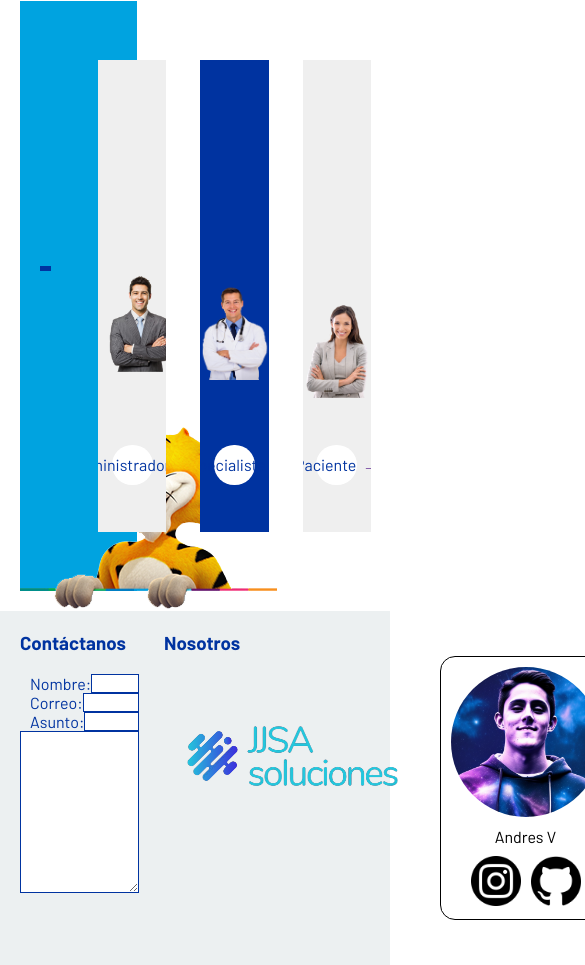
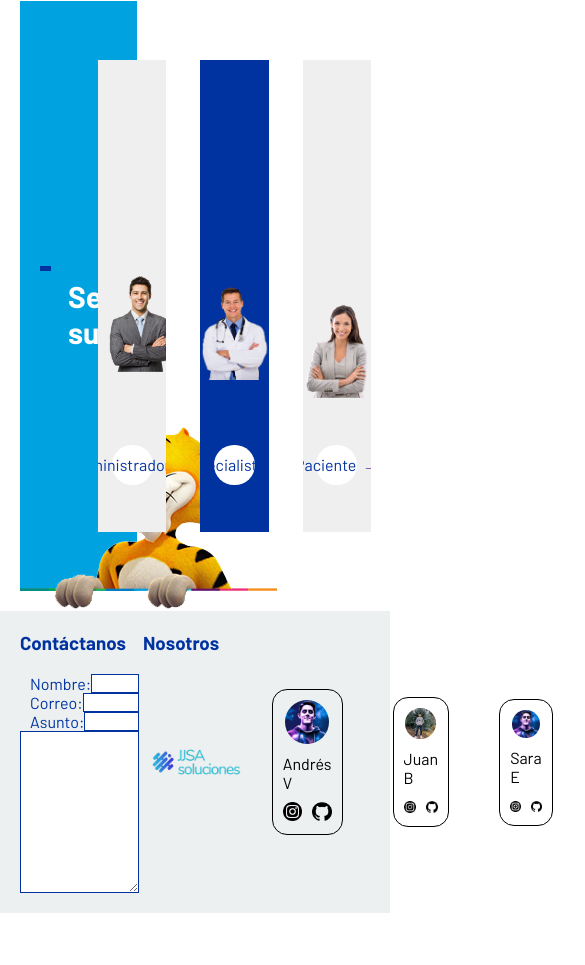
Before and after one commit to Anfevasa/sura-final-intro, a plain HTML site: page Sura-web/index.html in a window 390 px wide. Shown: the part 720-1685 px from the top of the page, 585 px wide, since content can reach past the window. After the commit the page ends 1633 px from the top, so only its background shows below. Drawn offline with Linux system fonts and the light colour scheme; grey boxes are pictures that could not be loaded.

Commit message:
corrigiendo footer responsive

```diff
--- a/Sura-web/assets/css/style.css
+++ b/Sura-web/assets/css/style.css
@@ -243,18 +243,18 @@
 .nosotros{
   width: 100%;
   display: flex;
-  padding-left: 25px;
+  padding-left: 1vw;
 }
 .nosotros h3{
   position: absolute;
 }
 .nosotros img{
-  height: 250px;
-  width: 500px;
-  object-fit: cover;
+  width: 30%;
+  object-fit: contain;
+  position: relative;
 }
 .tarjetas-presentacion{
-  width: 100%;
+  width: 80%;
   display: flex;
   justify-content: space-around;
   align-items: center;
@@ -275,8 +275,7 @@
 }
 
 .tarjetas-presentacion .foto-perfil{
-  width: 150px;
-  height: 150px;
+  width: 90%;
   border-radius: 50%;
 }
 
@@ -287,8 +286,7 @@
   gap: 10px
 }
 .redes img{
-  width: 50px;
-  height: 50px;
+  width: 100%;
 }
 
 
--- a/Sura-web/index.html
+++ b/Sura-web/index.html
@@ -1,6 +1,5 @@
 <!DOCTYPE html>
 <html lang="en">
-
   <head>
     <meta charset="UTF-8" />
     <meta http-equiv="X-UA-Compatible" content="IE=edge" />
@@ -9,8 +8,10 @@
     <link rel="stylesheet" href="/assets/css/style.css" />
     <link rel="preconnect" href="https://fonts.googleapis.com" />
     <link rel="preconnect" href="https://fonts.gstatic.com" crossorigin />
-  <link href="https://fonts.googleapis.com/css2?family=Barlow:wght@100;200;300;400;500;600;700;800&display=swap"
-    rel="stylesheet" />
+    <link
+      href="https://fonts.googleapis.com/css2?family=Barlow:wght@100;200;300;400;500;600;700;800&display=swap"
+      rel="stylesheet"
+    />
   </head>
 
   <body>
@@ -42,9 +43,14 @@
         <pre>
         Seleccione
         su perfil
-            </pre>
+      </pre
+        >
       </h2>
-    <img class="tigre-perfil" src="/assets/img/TIGRE-sura-asomado.png" alt="tigre sura" />
+      <img
+        class="tigre-perfil"
+        src="/assets/img/TIGRE-sura-asomado.png"
+        alt="tigre sura"
+      />
       <div class="contenedor-perfiles">
         <article class="flip-card">
           <div class="flip-card-inner">
@@ -94,70 +100,83 @@
             </div>
           </div>
         </article>
-
-    </div>
-
-    <!-- <article>
-
-      </article>
-      <article>
-
-      </article> -->
       </div>
     </main>
     <footer class="footer">
       <div class="contacto">
         <h3>Contáctanos</h3>
         <form action="">
-        <label for="nombre">Nombre:
-          <input class="input" type="text" id="nombre" /></label>
-        <label for="correo">Correo:
-          <input class="input" type="text" id="correo" /></label>
-        <label for="asunto">Asunto:
-          <input class="input" type="text" id="asunto" /></label>
+          <label for="nombre"
+            >Nombre: <input class="input" type="text" id="nombre"
+          /></label>
+          <label for="correo"
+            >Correo: <input class="input" type="text" id="correo"
+          /></label>
+          <label for="asunto"
+            >Asunto: <input class="input" type="text" id="asunto"
+          /></label>
           <label for=""></label>
           <textarea class="input" name="" id="" cols="30" rows="10"></textarea>
+        </form>
       </div>
       <div class="nosotros">
         <h3>Nosotros</h3>
-      <img src="/assets/img/logo-jjsa.png" alt="logo jjsa">
+        <img src="/assets/img/logo-jjsa.png" alt="logo jjsa" />
         <div class="tarjetas-presentacion">
           <article>
-          <img class="foto-perfil" src="/assets/img/foto-andres.png" alt="foto">
-          Andres V
+            <img
+              class="foto-perfil"
+              src="/assets/img/foto-andres.png"
+              alt="foto"
+            />
+            Andrés V
             <div class="redes">
-            <a href="https://www.instagram.com/anfevasa/"><img src="/assets/img/IG-logo.webp" alt="IG"></a>
-            <a href="https://github.com/Anfevasa"><img src="/assets/img/GH-logo.png" alt="GH"></a>
+              <a href="https://www.instagram.com/anfevasa/"
+                ><img src="/assets/img/IG-logo.webp" alt="IG"
+              /></a>
+              <a href="https://github.com/Anfevasa"
+                ><img src="/assets/img/GH-logo.png" alt="GH"
+              /></a>
             </div>
           </article>
           <article>
-          <img class="foto-perfil" src="/assets/img/foto-andres.png" alt="foto">
+            <img
+              class="foto-perfil"
+              src="/assets/img/foto-juan.jpeg"
+              alt="foto"
+            />
             Juan B
             <div class="redes">
-            <a href=""><img src="/assets/img/IG-logo.webp" alt="IG"></a>
-            <a href=""><img src="/assets/img/GH-logo.png" alt="GH"></a>
+              <a href="https://instagram.com/juanpa1412?utm_source=qr&igshid=MzNlNGNkZWQ4Mg%3D%3D"><img src="/assets/img/IG-logo.webp" alt="IG" /></a>
+              <a href=""><img src="/assets/img/GH-logo.png" alt="GH" /></a>
             </div>
           </article>
           <article>
-          <img class="foto-perfil" src="/assets/img/foto-andres.png" alt="foto">
+            <img
+              class="foto-perfil"
+              src="/assets/img/foto-andres.png"
+              alt="foto"
+            />
             Sara E
             <div class="redes">
-            <a href=""><img src="/assets/img/IG-logo.webp" alt="IG"></a>
-            <a href=""><img src="/assets/img/GH-logo.png" alt="GH"></a>
+              <a href=""><img src="/assets/img/IG-logo.webp" alt="IG" /></a>
+              <a href=""><img src="/assets/img/GH-logo.png" alt="GH" /></a>
             </div>
           </article>
           <article>
-          <img class="foto-perfil" src="/assets/img/foto-andres.png" alt="foto">
+            <img
+              class="foto-perfil"
+              src="/assets/img/foto-prasca.jpeg"
+              alt="foto"
+            />
             Juan P
             <div class="redes">
-            <a href=""><img src="/assets/img/IG-logo.webp" alt="IG"></a>
-            <a href=""><img src="/assets/img/GH-logo.png" alt="GH"></a>
+              <a href=""><img src="/assets/img/IG-logo.webp" alt="IG" /></a>
+              <a href=""><img src="/assets/img/GH-logo.png" alt="GH" /></a>
             </div>
           </article>
         </div>
-
       </div>
     </footer>
   </body>
-
 </html>
```
Also changed, not shown: Sura-web/assets/img/foto-juan.jpeg (added), Sura-web/assets/img/foto-prasca.jpeg (added). Lines whose indentation alone changed are shown as unchanged.
